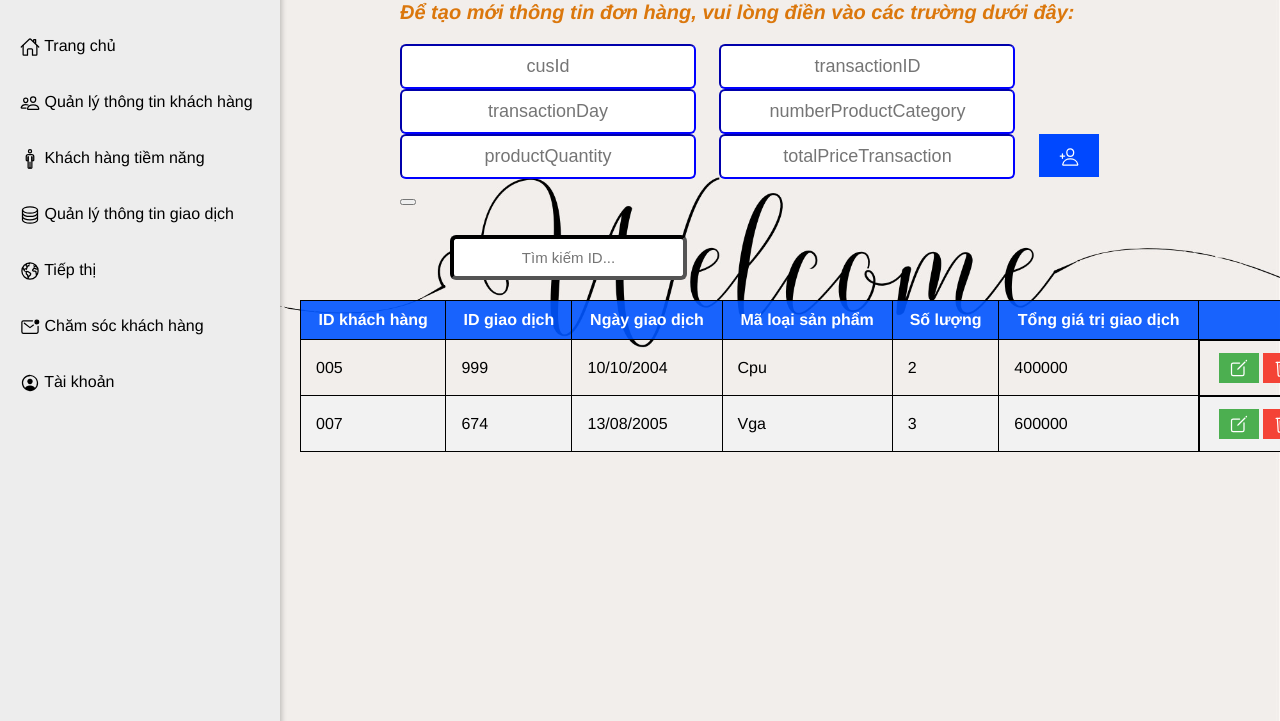
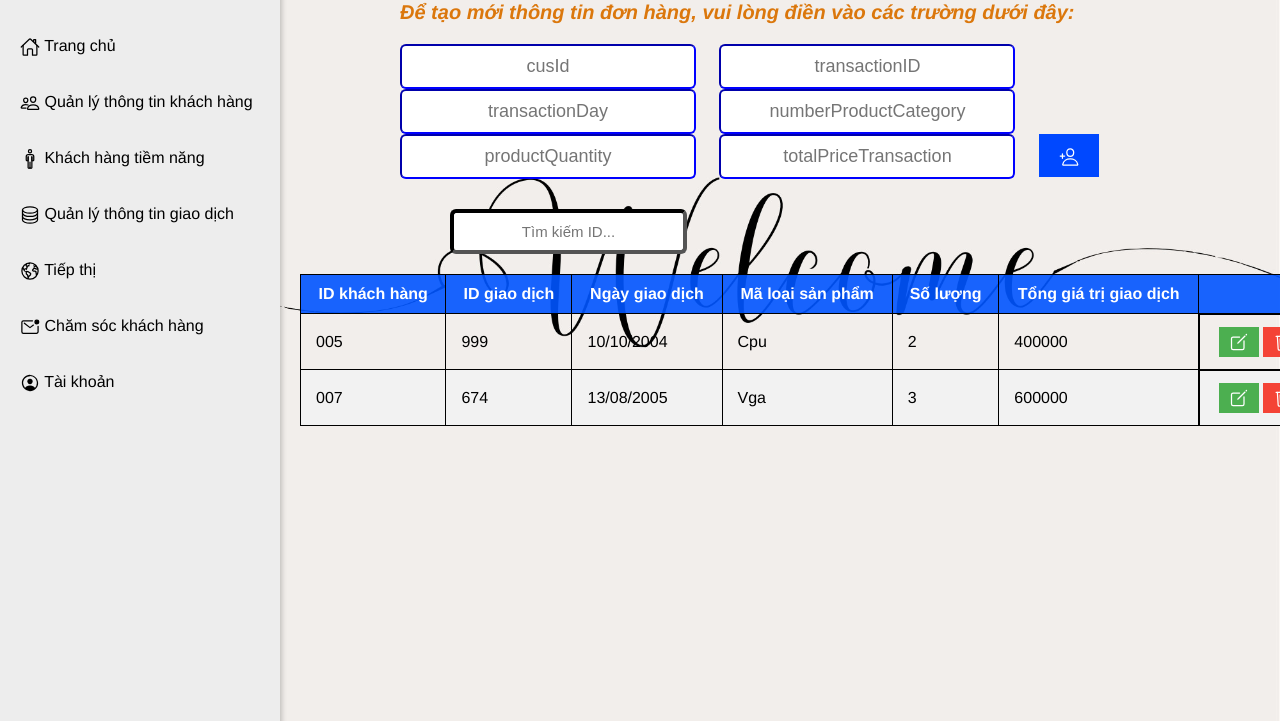
Before and after one commit to Dora314/software-engineer, a website: page public/QLDH/qldh.html in a window 1280 px wide. Shown: the part 79-800 px from the top of the page. Drawn offline with nearby package versions, Linux system fonts and the light colour scheme; files that its build step writes are made by us from their sources.

Commit message:
Update qldh.html

```diff
--- a/public/QLDH/qldh.html
+++ b/public/QLDH/qldh.html
@@ -74,7 +74,6 @@
         <input type="text" id="new-productQuantity" placeholder="productQuantity">
         <input type="text" id="totalPriceTransaction" placeholder="totalPriceTransaction">
         <button type="submit"><ion-icon name="person-add-outline"></ion-icon></button>
-      <button type="button" style="display: block; margin-top: 20px;" onclick="location.href='../HTSP/htsp.html'">
       </button>
 
       </div>
```
